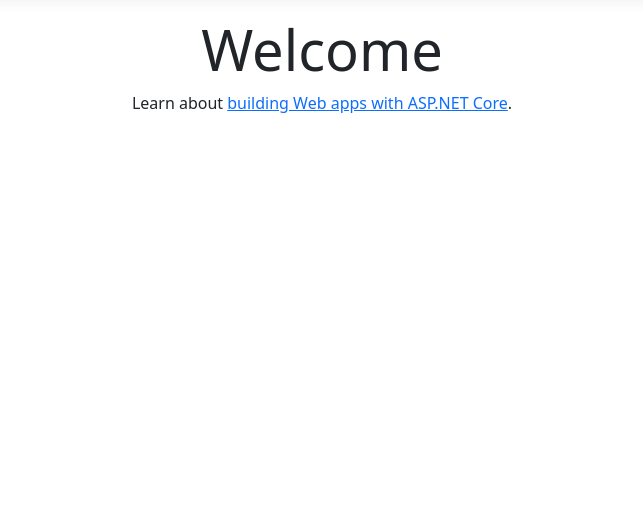
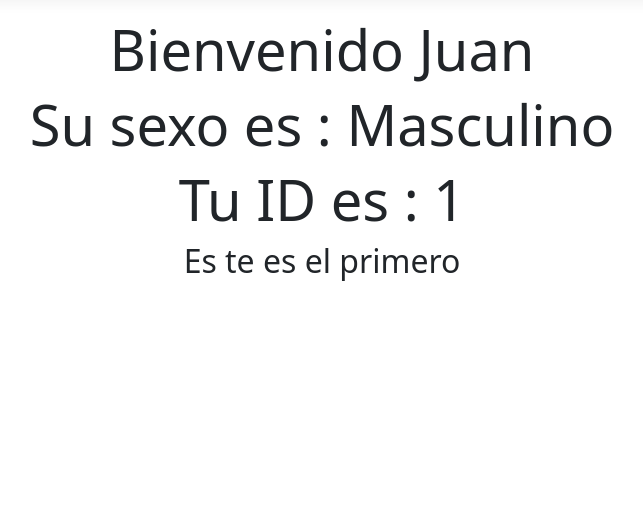
Before and after one commit to JoseObeso/SandBox_Vs2022, an ASP.NET Core app: page / in a window 1280 px wide. Shown: the part 57-577 px from the top of the page, without its empty margins (318-961 px from the left). Run offline with ASP.NET Core 8, Linux system fonts and the light colour scheme; style sheets or scripts are compiled from the project's sources.

Commit message:
suo de model en index

```diff
--- a/CasoPortafolio/CasoPortafolio/Controllers/HomeController.cs
+++ b/CasoPortafolio/CasoPortafolio/Controllers/HomeController.cs
@@ -15,7 +15,16 @@ namespace CasoPortafolio.Controllers
 
         public IActionResult Index()
         {
-            return View();
+            var personasTotal = new Personas()
+            {
+                Id = 1,
+                Nombre = "Juan",
+                Sex = "Masculino"
+            };
+
+
+
+            return View(personasTotal);
         }
 
         public IActionResult Privacy()
--- a/CasoPortafolio/CasoPortafolio/Views/Home/Index.cshtml
+++ b/CasoPortafolio/CasoPortafolio/Views/Home/Index.cshtml
@@ -1,8 +1,14 @@
-@{
-    ViewData["Title"] = "Home Page";
-}
+@model Personas
+
+
 
 <div class="text-center">
-    <h1 class="display-4">Welcome</h1>
-    <p>Learn about <a href="https://learn.microsoft.com/aspnet/core">building Web apps with ASP.NET Core</a>.</p>
+    <h1 class="display-4">Bienvenido @Model.Nombre</h1>
+    <h1 class="display-4">Su sexo es : @Model.Sex</h1>
+    <h1 class="display-4">Tu ID es  : @Model.Id</h1>
+
+
+    <h2>Es te es el primero</h2>
+
+
 </div>
```
Also changed, not shown: CasoPortafolio/CasoPortafolio/Models/Personas.cs (added, +10 -0 lines), CasoPortafolio/CasoPortafolio/CasoPortafolio.csproj.
